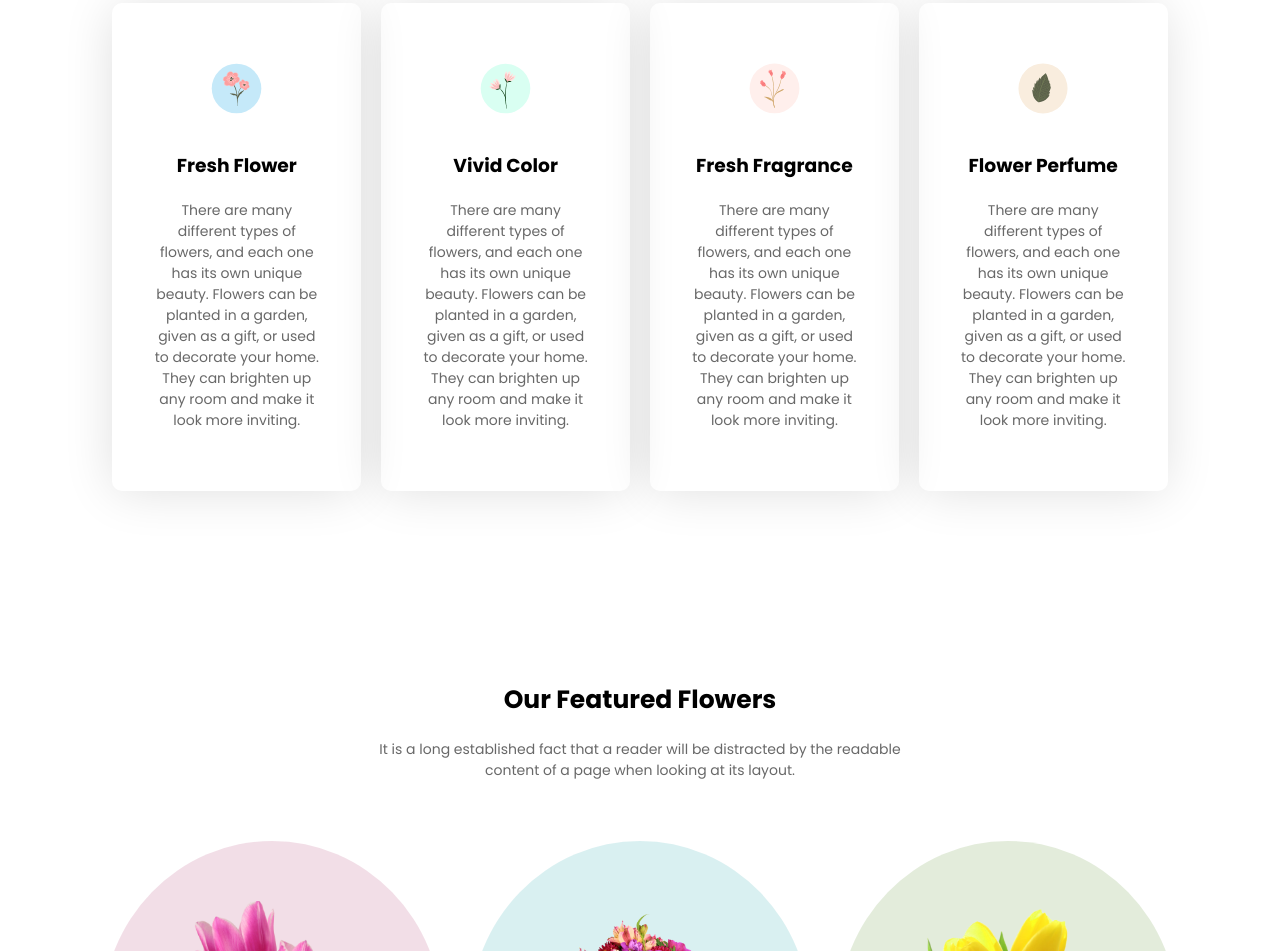
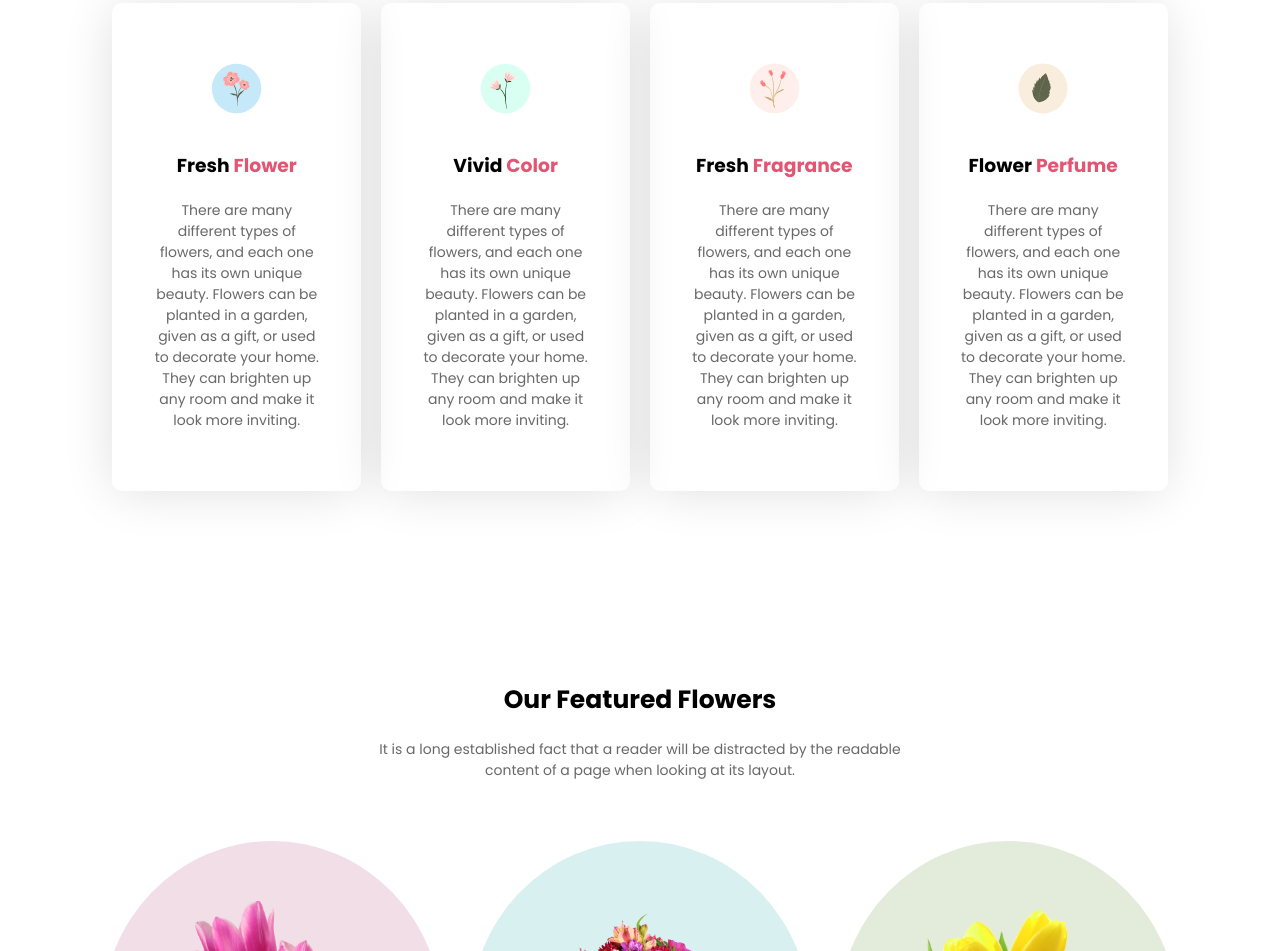
Before and after one commit to theenamulhaque/flower-assignment, a plain HTML site: page index.html in a window 1280 px wide. Shown: the part 847-1798 px from the top of the page. Drawn offline with Linux system fonts and the light colour scheme.

Commit message:
correction added

```diff
--- a/index.html
+++ b/index.html
@@ -36,22 +36,22 @@
                   <div class="flower_carts">
                         <div class="flower_cart">
                               <img class="flower_image" class="flower_image" src="images/svg/11.svg" alt="">
-                              <h3 class="flower_cart_title">Fresh Flower</h3>
+                              <h3 class="flower_cart_title">Fresh <span class="color_text">Flower</span> </h3>
                               <p class="flower_cart_sub_title">There are many different types of flowers, and each one has its own unique beauty. Flowers can be planted in a garden, given as a gift, or used to decorate your home. They can brighten up any room and make it look more inviting.</p>
                         </div>
                         <div class="flower_cart">
                               <img class="flower_image" class="flower_image" src="images/svg/22.svg" alt="">
-                              <h3 class="flower_cart_title">Vivid Color</h3>
+                              <h3 class="flower_cart_title">Vivid <span class="color_text">Color</span> </h3>
                               <p class="flower_cart_sub_title">There are many different types of flowers, and each one has its own unique beauty. Flowers can be planted in a garden, given as a gift, or used to decorate your home. They can brighten up any room and make it look more inviting.</p>
                         </div>
                         <div class="flower_cart">
                               <img class="flower_image" class="flower_image" src="images/svg/33.svg" alt="">
-                              <h3 class="flower_cart_title">Fresh Fragrance</h3>
+                              <h3 class="flower_cart_title">Fresh <span class="color_text">Fragrance</span></h3>
                               <p class="flower_cart_sub_title">There are many different types of flowers, and each one has its own unique beauty. Flowers can be planted in a garden, given as a gift, or used to decorate your home. They can brighten up any room and make it look more inviting.</p>
                         </div>
                         <div class="flower_cart">
                               <img class="flower_image" class="flower_image" src="images/svg/44.svg" alt="">
-                              <h3 class="flower_cart_title">Flower Perfume</h3>
+                              <h3 class="flower_cart_title">Flower <span class="color_text">Perfume</span> </h3>
                               <p class="flower_cart_sub_title">There are many different types of flowers, and each one has its own unique beauty. Flowers can be planted in a garden, given as a gift, or used to decorate your home. They can brighten up any room and make it look more inviting.</p>
                         </div>
                   </div>
```
